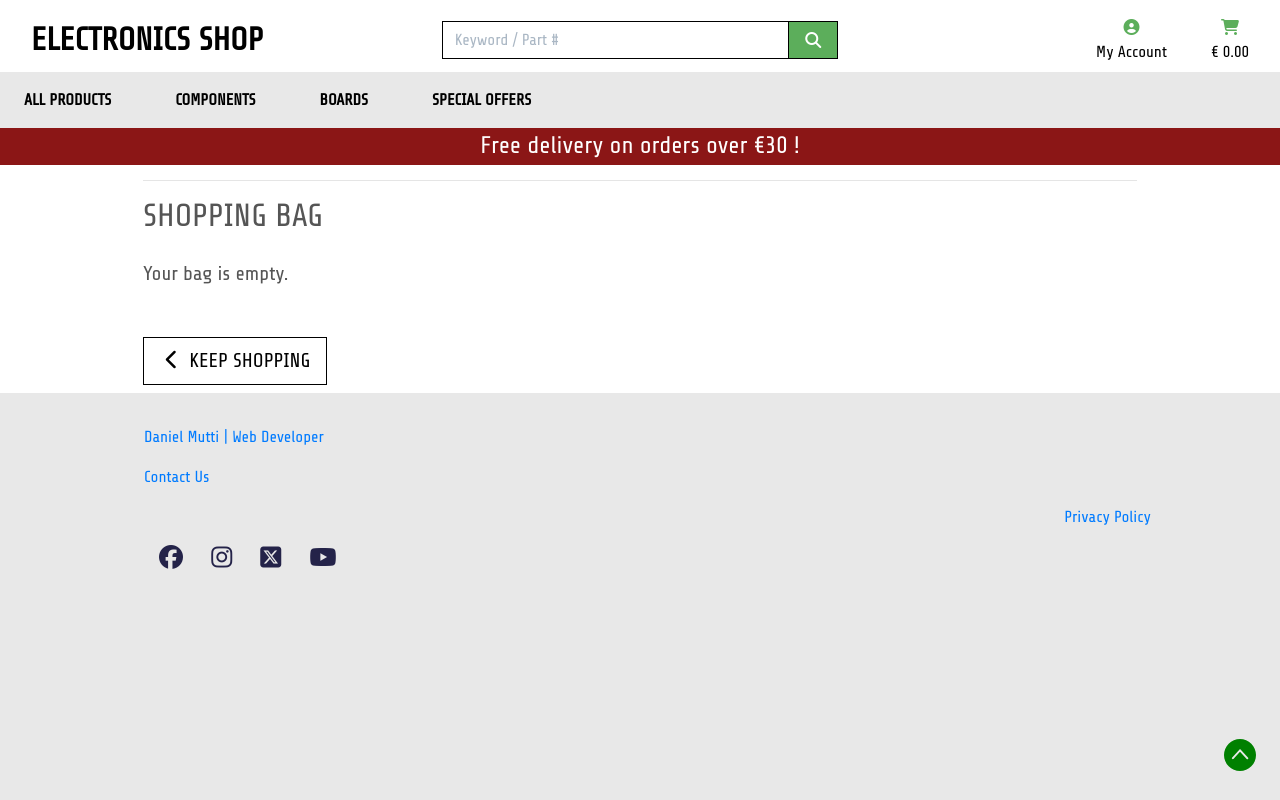
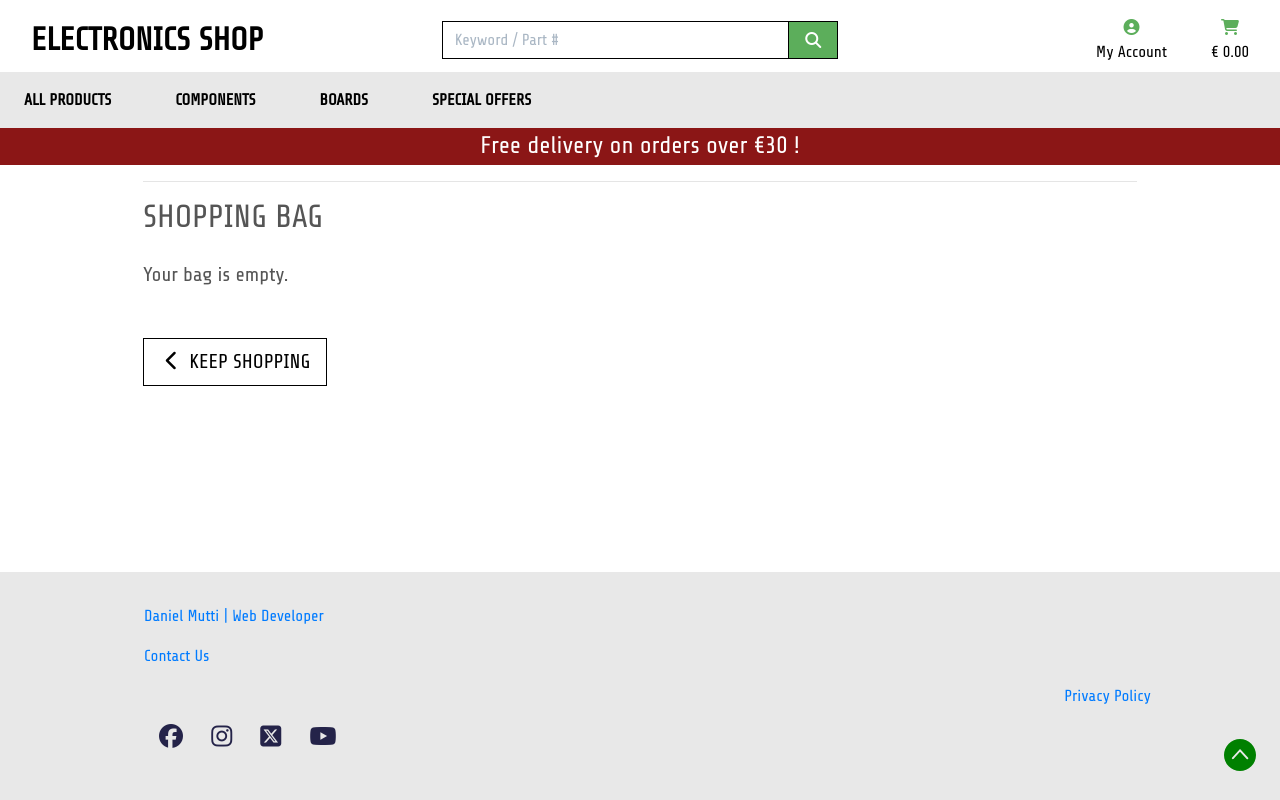
Before and after one commit to MuttiD/ElectroShop, a Django app: page /bag/ in a window 1280 px wide. Run offline with Django 3.2, Linux system fonts and the light colour scheme; some libraries are stand-ins or nearby versions.

Commit message:
Adjust mailchimp layout

```diff
--- a/static/css/base.css
+++ b/static/css/base.css
@@ -5,9 +5,19 @@ html {
 body {
     background: url('/media/homepage-background.jpg') no-repeat center center fixed;
     background-size: cover;
-    height: calc(100vh - 164px);
+    height: 100%;
     color: #555;
     font-family: 'Share Tech', sans-serif;
+    display: flex;
+    flex-direction: column;
+}
+
+main {
+    flex: 1 0 auto
+}
+
+header {
+    z-index: 1030;
 }
 
 /* from Bulma */
@@ -29,6 +39,10 @@ body {
 
 /* main nav background */
 .bgr {
+    background-color: #e8e8e8;
+}
+
+div#mc_embed_signup {
     background-color: #e8e8e8;
 }
 
@@ -258,12 +272,11 @@ input[name='q']::placeholder {
 
 /* footer  */
 footer {
-    position: relative;
-    bottom: 0;
-    left: 0;
+    flex-shrink: 0;
     background-color: #e8e8e8;
     color: #383838;
     box-shadow: 0 50vh 0 50vh #e8e8e8;
+    z-index: 999;
 }
 
 .footer-div {
@@ -355,10 +368,6 @@ footer {
         left: 0;
         z-index: 1030;
     }
-
-    .header-container {
-        padding-top: 164px;
-    }
 }
 
 /* pad the top a bit when navbar is collapsed on mobile */
--- a/templates/base.html
+++ b/templates/base.html
@@ -57,7 +57,7 @@
   <body>
 
     <!-- Header -->
-    <header class="container-fluid fixed-top">
+    <header class="container-fluid">
         <div id="topnav" class="row bg-white pt-lg-2 d-none d-lg-flex">
 
             <!-- Page title -->
@@ -174,9 +174,12 @@
     {% block page_header %}
     {% endblock %}
 
+    <main>
+
     {% block content %}
     {% endblock %}
 
+    </main>
     <!-- Footer for all pages -->
     {% include 'includes/footer.html' %}
 
```
Also changed, not shown: home/templates/home/index.html (+2 -9 lines).
